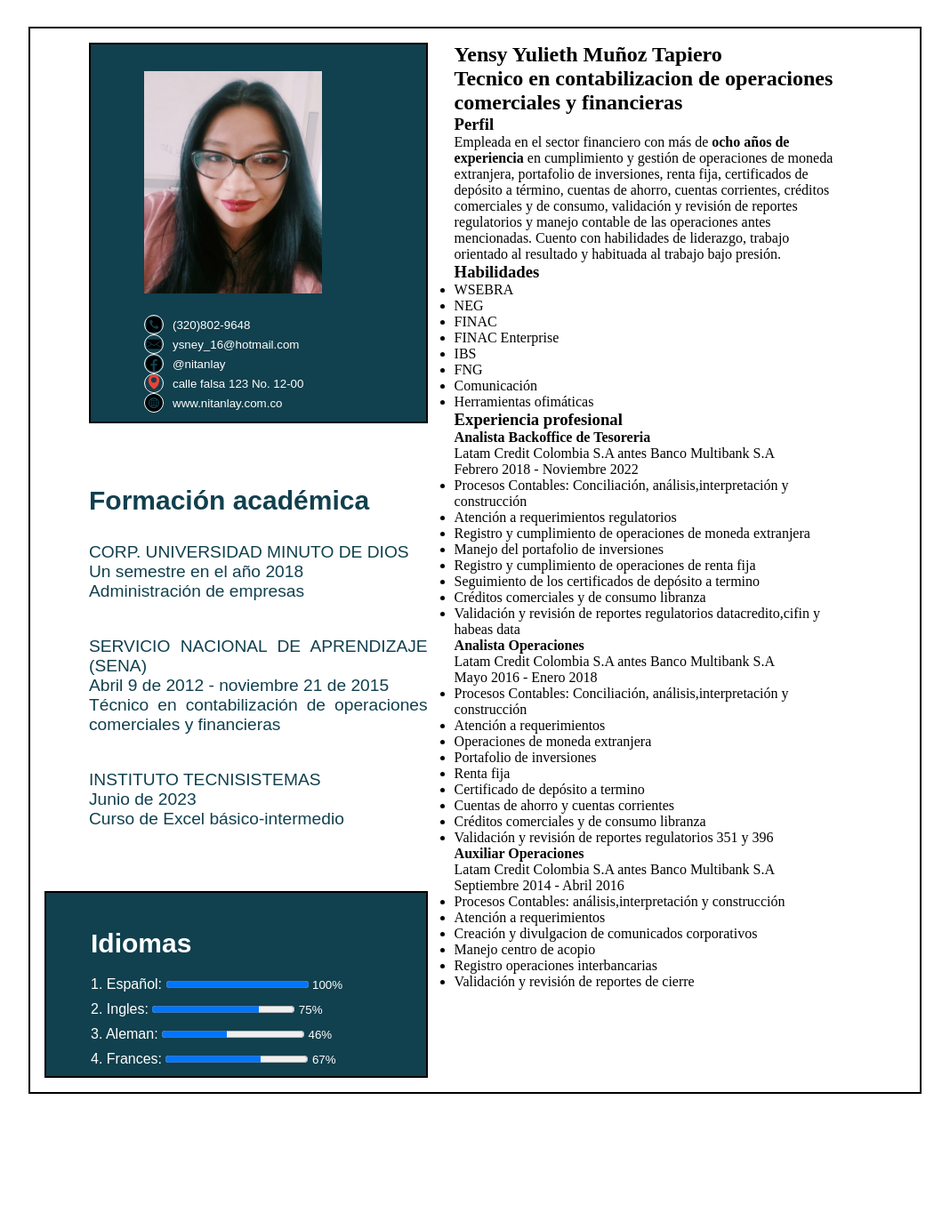
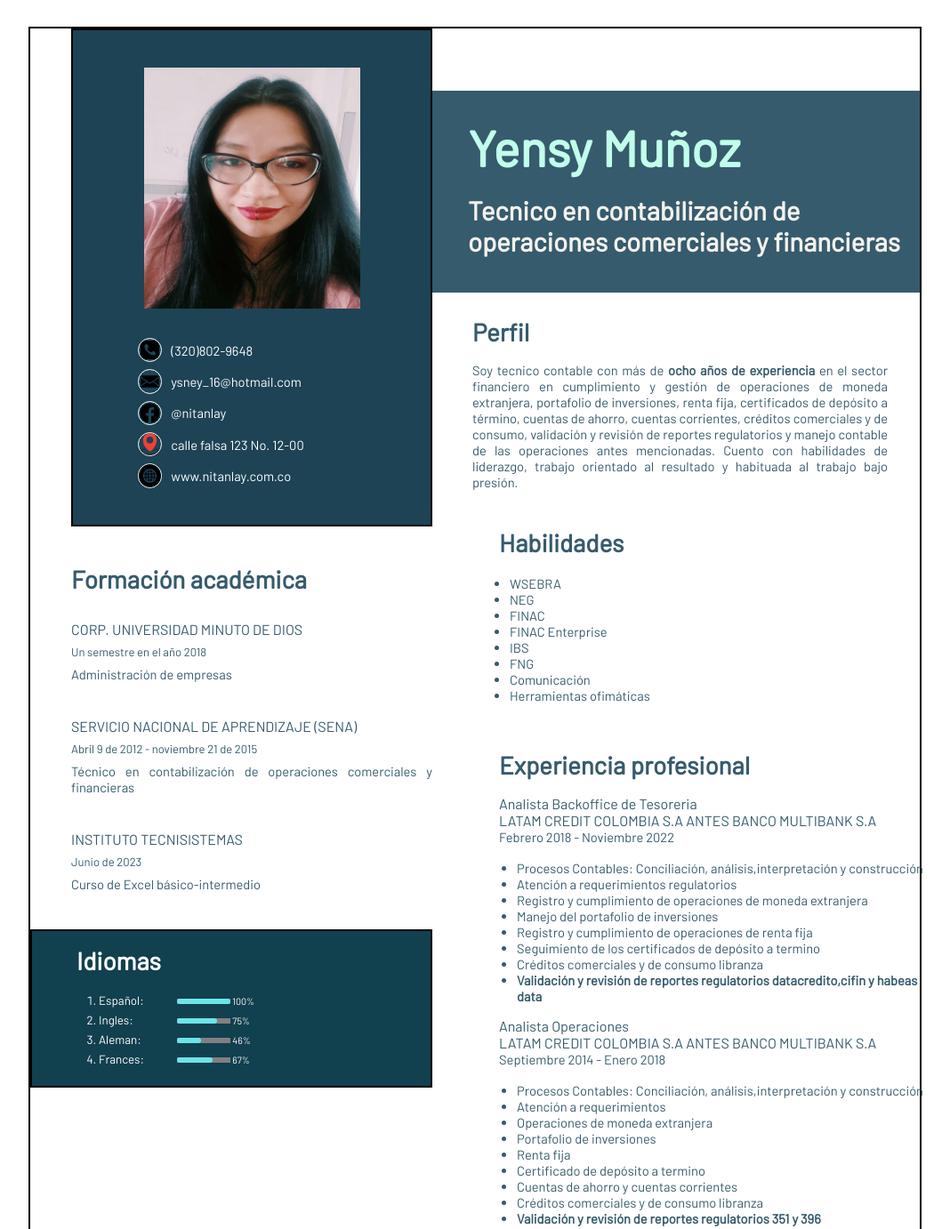
Before and after one commit to nitanlay/yensy, a plain HTML site: page index.html in a window 1280 px wide. Shown: the top 1382 px of the page at 89% size, without its empty margins (106-1174 px from the left). Before the commit the page ends 1260 px from the top, so only its background shows below. Drawn offline with Linux system fonts and the light colour scheme.

Commit message:
update/14-08

```diff
--- a/example.js
+++ /dev/null
@@ -1,2 +0,0 @@
-let string = "abcdefg";
-let array = ["a", "b", "c", "d", "e", "f", "g"];
--- a/index.html
+++ b/index.html
@@ -5,6 +5,7 @@
   <meta charset="UTF-8">
   <meta name="viewport" content="width=device-width, initial-scale=1.0">
   <title>CV-Yensy_Muñoz</title>
+  <link href='https://fonts.googleapis.com/css?family=Barlow' rel='stylesheet'>
   <link href="./styles.css" rel="stylesheet" type="text/css" />
 </head>
 
@@ -21,53 +22,55 @@
           <p><img src="public/icons/address-icon.svg" alt="icon-address" class="icon">calle falsa 123 No. 12-00</p>
           <p><img src="public/icons/internet-svgrepo-com.svg" alt="icon-web" class="icon">www.nitanlay.com.co</p>
         </div>
-        <div class="education">
-          <h4 class="title-study">Formación académica</h4>
+        <div class="education green">
+          <h4 class="title-study green">Formación académica</h4>
           <p class="name-institution">Corp. Universidad Minuto de Dios </p>
-          <p>Un semestre en el año 2018</p>
+          <p class="date">Un semestre en el año 2018</p>
           <p class="name-study">Administración de empresas</p>
           <p class="name-institution">Servicio Nacional de Aprendizaje (SENA)</p>
-          <p>Abril 9 de 2012 - noviembre 21 de 2015</p>
+          <p class="date">Abril 9 de 2012 - noviembre 21 de 2015</p>
           <p class="name-study">Técnico en contabilización de operaciones comerciales y financieras</p>
           <p class="name-institution">Instituto Tecnisistemas</p>
-          <p>Junio de 2023</p>
+          <p class="date">Junio de 2023</p>
           <p class="name-study">Curso de Excel básico-intermedio</p>
         </div>
         <div class="languages">
           <h4 class="title-language">
             Idiomas
           </h4>
-          <div class="statistics">
-            <label for="Español">1. Español:</label>
+          <ol>
+            <li class="statistics">
+              <label for="Español">Español:</label>
               <progress id="Español" max="100" value="100"> </progress>
               <small>100%</small>
-          </div>
-          <div class="statistics">
-            <label for="Ingles">2. Ingles:</label>
+            </li>
+            <li class="statistics">
+              <label for="Ingles">Ingles:</label>
               <progress id="Ingles" max="100" value="75"></progress>
               <small>75%</small>
-          </div>
-          <div class="statistics">
-            <label for="Aleman">3. Aleman:</label>
+            </li>
+            <li class="statistics">
+              <label for="Aleman">Aleman:</label>
               <progress id="Aleman" max="100" value="46"></progress>
               <small>46%</small>
-          </div>
-          <div class="statistics">
-            <label for="Frances">4. Frances:</label>
+            </li>
+            <li class="statistics">
+              <label for="Frances">Frances:</label>
               <progress id="Frances" max="100" value="67"></progress>
               <small>67%</small>
+            </li>
+          </ol>
         </div>
       </div>
+      <div class="cv-right-content">
+        <div class="name-profession">
+          <h1><b>Yensy Muñoz </b></h1>
+          <h2>Tecnico en contabilización de operaciones comerciales y financieras</h2>
         </div>
-      <div class="cv-rigth-content">
-        <div class="name-profession">
-          <h1><b>Yensy Yulieth Muñoz Tapiero</b></h1>
-          <h2>Tecnico en contabilizacion de operaciones comerciales y financieras</h2>
-        </div>
-        <div class="profile">
-          <h3>Perfil</h3>
-          <p>Empleada en el sector financiero con más de <b>ocho años de experiencia</b>
-            en cumplimiento y gestión de operaciones de moneda extranjera,
+        <div class="profile green">
+          <h4>Perfil</h4>
+          <p>Soy tecnico contable con más de <b>ocho años de experiencia</b>
+            en el sector financiero en cumplimiento y gestión de operaciones de moneda extranjera,
             portafolio de inversiones, renta fija, certificados de depósito a
             término, cuentas de ahorro, cuentas corrientes, créditos comerciales y
             de consumo, validación y revisión de reportes regulatorios y manejo
@@ -75,8 +78,8 @@
             de liderazgo, trabajo orientado al resultado y habituada al trabajo
             bajo presión.</p>
         </div>
-        <div class="skills">
-          <h3>Habilidades</h3>
+        <div class="skills green">
+          <h4>Habilidades</h4>
           <ul>
             <li>WSEBRA</li>
             <li>NEG</li>
@@ -88,11 +91,11 @@
             <li>Herramientas ofimáticas</li>
           </ul>
         </div>
-        <div class="work-experience">
-          <h3>Experiencia profesional</h3>
-          <p><b>Analista Backoffice de Tesoreria</b></p>
-          <p>Latam Credit Colombia S.A antes Banco Multibank S.A</p>
-          <p>Febrero 2018 - Noviembre 2022</p>
+        <div class="work-experience green">
+          <h4>Experiencia profesional</h4>
+          <p class="post">Analista Backoffice de Tesoreria</p>
+          <p class="company">Latam Credit Colombia S.A antes Banco Multibank S.A</p>
+          <p class="date-work">Febrero 2018 - Noviembre 2022</p>
           <ul>
             <li> Procesos Contables: Conciliación, análisis,interpretación y
               construcción</li>
@@ -102,11 +105,11 @@
             <li>Registro y cumplimiento de operaciones de renta fija</li>
             <li>Seguimiento de los certificados de depósito a termino</li>
             <li>Créditos comerciales y de consumo libranza</li>
-            <li>Validación y revisión de reportes regulatorios datacredito,cifin y habeas data</li>
+            <li><b>Validación y revisión de reportes regulatorios datacredito,cifin y habeas data</b></li>
           </ul>
-          <p><b>Analista Operaciones</b></p>
-          <p>Latam Credit Colombia S.A antes Banco Multibank S.A</p>
-          <p>Mayo 2016 - Enero 2018</p>
+          <p class="post">Analista Operaciones</p>
+          <p class="company">Latam Credit Colombia S.A antes Banco Multibank S.A</p>
+          <p class="date-work">Septiembre 2014 - Enero 2018</p>
           <ul>
             <li> Procesos Contables: Conciliación, análisis,interpretación y
               construcción</li>
@@ -117,19 +120,7 @@
             <li>Certificado de depósito a termino</li>
             <li>Cuentas de ahorro y cuentas corrientes</li>
             <li>Créditos comerciales y de consumo libranza</li>
-            <li>Validación y revisión de reportes regulatorios 351 y 396</li>
-          </ul>
-          <p><b>Auxiliar Operaciones</b></p>
-          <p>Latam Credit Colombia S.A antes Banco Multibank S.A</p>
-          <p>Septiembre 2014 - Abril 2016</p>
-          <ul>
-            <li> Procesos Contables: análisis,interpretación y
-              construcción</li>
-            <li>Atención a requerimientos</li>
-            <li>Creación y divulgacion de comunicados corporativos</li>
-            <li>Manejo centro de acopio</li>
-            <li>Registro operaciones interbancarias</li>
-            <li>Validación y revisión de reportes de cierre</li>
+            <li><b>Validación y revisión de reportes regulatorios 351 y 396</b></li>
           </ul>
         </div>
       </div>
--- a/styles.css
+++ b/styles.css
@@ -1,6 +1,7 @@
 *{
     margin: 0;
     padding: 0;
+    font-family: 'Barlow';
 }
 .cv-complete {
     width: 95vw;
@@ -11,82 +12,192 @@
 .cv-content-general {
     display: flex;
     flex-direction: row;
-    padding: 16px;
+    padding: 0 16px 16px;
     gap: 30px;
 }
-.cv-content-general > *{
-    width: calc(45% - 5px);
+.cv-content-general {
+    width: 100%;
 }
 .cv-left-content {
     display: flex;
     flex-direction: column;
     align-self: flex-start;
     justify-content: center;
-    gap: 30px;
+    gap: 2px;
+    width: calc(45% - 5px);
 }
 .contact-yen {
-    background-color: rgb(17, 64, 78);
+    background-color: #1d4355;
     border: 2px solid black;
     color: white;
-    padding: 10px;
-    margin: 0 0 0 50px;
+    margin-left: 30px;
+    padding-bottom: 33px;
+    display: flex;
+    flex-direction: column;
+    justify-content: center;
 }
 
 .contact-yen p {
     display: flex;
     flex-direction: row;
     align-items: center;
-    margin: 0 40px 0;
-    font-family: Arial, Helvetica, sans-serif;
-    font-size: smaller;
+    font-size: 11pt;
+    gap: 10px;
+    margin-left: 73px;
+    margin-bottom: 8px;
 }
+
 .profile-photo{
-    width: 200px;
-    height: 250px;
-    margin: 20px 50px 20px 50px;
-
+    width: 243px;
+    height: 271px;
+    margin: 42px auto 33px;
 }
 .icon {
-    width: 20px;
-    height: 20px;
+    width: 0.67cm;
+    height: 0.67cm;
     border-radius: 100%;
     border: 1px solid white ;
-    margin: 0 10px;
 }
 .education {
     text-align: justify;
-    color: rgb(17, 64, 78);
-    font-size: larger;
-    font-family: Arial, Helvetica, sans-serif;
-    margin: 0 0 0 50px;
+    margin-left: 30px;
 }
 .education h4 {
     margin: 40px 0 30px 0;
-    font-size: 30px;
-    font-family: Arial, Helvetica, sans-serif;
+    font-size: 20.8pt;
 }
 .name-institution {
     text-transform: uppercase;
+    font-size: 12pt ;
+}
+.date {
+    font-size: 9.8pt;
+    margin: 8px 0;
 }
 .name-study {
     margin: 0 0 40px 0;
+    font-size: 11pt;
 }
 .languages {
     background-color: rgb(17, 64, 78);
     border: 2px solid black;
     color: white;
-
-}
-.languages *{
-
-    font-family: Arial, Helvetica, sans-serif;
+    margin-left: -16px;
+    padding-bottom: 16px;
 }
 
 .languages h4 {
-    margin: 40px 0 20px 50px;
-    font-size: 30px;
+    margin: 16px 0 20px 50px;
+    font-size: 20.8pt;
 }
 
 .statistics {
-    margin: 0 0 10px 50px;
+    margin: 0 0 6px 75px;
+    font-size: 10pt;
 }
+.statistics label {
+    width: 85px;
+    display: inline-block;
+}
+progress {
+    width: 60px;
+    height: 6px;
+    border-radius: 8px;
+    border: 0;
+    max-height: 6px;
+    margin-bottom: 3px;
+    }
+
+progress::-webkit-progress-value {
+    background-color: #6ce5e8;
+    border-radius: 8px;
+}
+
+progress::-moz-progress-bar {
+    background-color: #6ce5e8;
+    border-radius: 6px;
+}
+
+small {
+    font-size: 8pt;
+}
+.cv-right-content {
+    display: flex;
+    flex-direction: column;
+    align-self: flex-start;
+    justify-content: center;
+    gap: 2px;
+    width: calc(55% - 5px);
+}
+.name-profession {
+    background-color: #365b6d;
+    margin: 70px 16px 0 -30px;
+}
+
+.name-profession h1 {
+    color: #c1ffeb;
+    font-size: 42pt;
+    font-weight: bolder;
+    margin: 0 0 10px 40px;
+    padding: 30px 0 10px 0;
+}
+.name-profession h2 {
+    color: #f2f1ec;
+    font-size: 22pt;
+    font-weight: bolder;
+    margin: 0 10px 0 40px;
+    padding-bottom: 40px;
+}
+.profile {
+    margin: 25px 42px 0 15px;
+    padding-right: 10px;
+}
+
+.profile h4 {
+    font-size: 20.8pt;
+    margin-bottom: 17px;
+}
+.profile p {
+    font-size: 11pt;
+    margin-bottom: 10px;
+    text-align: justify;
+}
+
+.skills {
+    margin: 30px 0 20px 45px;
+}
+.skills h4 {
+    font-size: 20.8pt;
+    margin-bottom: 20px;
+}
+.skills li {
+    font-size: 11pt;
+    margin-left: 12px;
+}
+
+.work-experience {
+    margin: 30px 0 20px 45px;
+}
+.work-experience h4 {
+    font-size: 20.8pt;
+    margin-bottom: 17px;
+}
+.post {
+    font-size: 12pt;
+    margin-top: 15px;
+}
+.company {
+    text-transform: uppercase;
+    font-size: 12pt ;
+}
+.date-work {
+    font-size: 11pt;
+    margin-bottom: 17px;
+}
+.work-experience li {
+    margin-left:20px;
+    font-size: 11pt;
+}
+.green {
+    color: #365b6d;
+}
```
Also changed, not shown: algorithms.js (added, +41 -0 lines), class.js (added, +243 -0 lines), tasks1.js (added, +34 -0 lines). Lines whose indentation alone changed are shown as unchanged.
